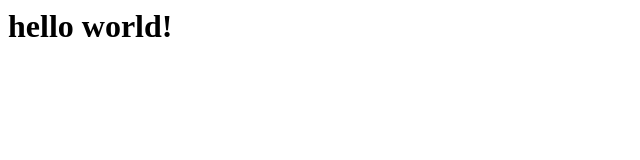
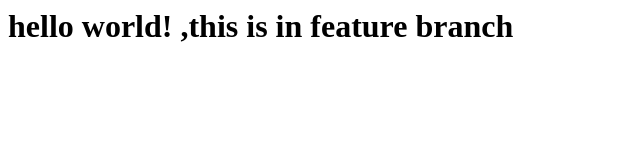
Before and after one commit to surajsb1999/demo, a plain HTML site: page index.html in a window 1280 px wide. Shown: the whole page, without its empty margins (0-640 px from the left). Drawn offline with Linux system fonts and the light colour scheme.

Commit message:
changed in feature branch

```diff
--- a/index.html
+++ b/index.html
@@ -4,6 +4,9 @@
 </title>
 </head>
 <body>
-<h1>hello world!</h1>
+<h1>hello world!
+,this is in feature branch</h1>
+
+
 </body>
 </html>
```
